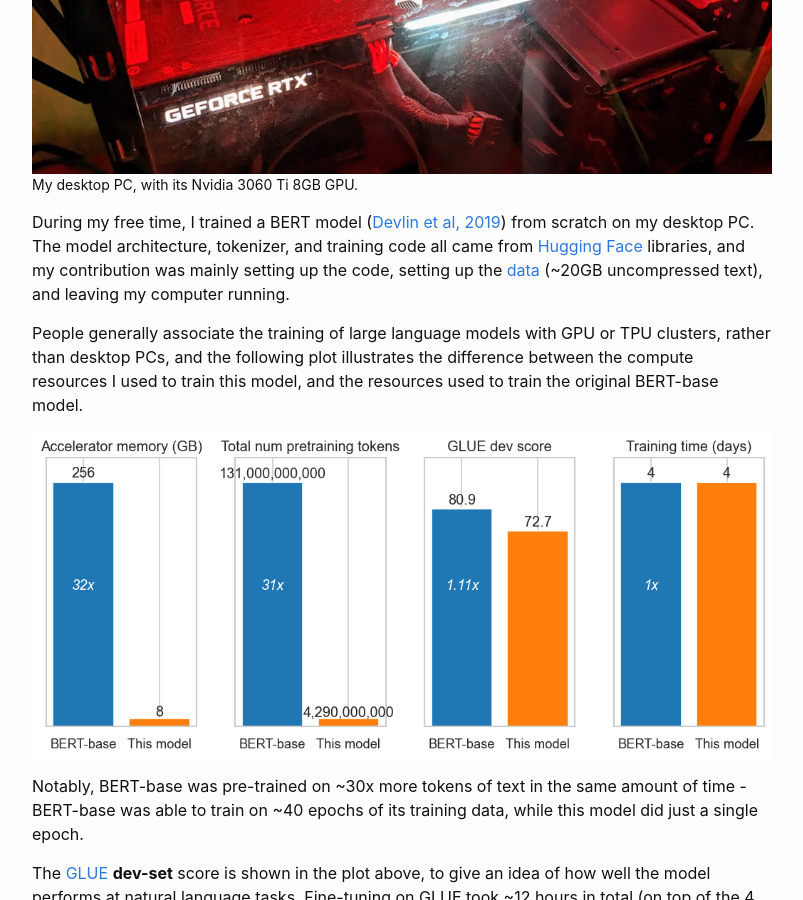
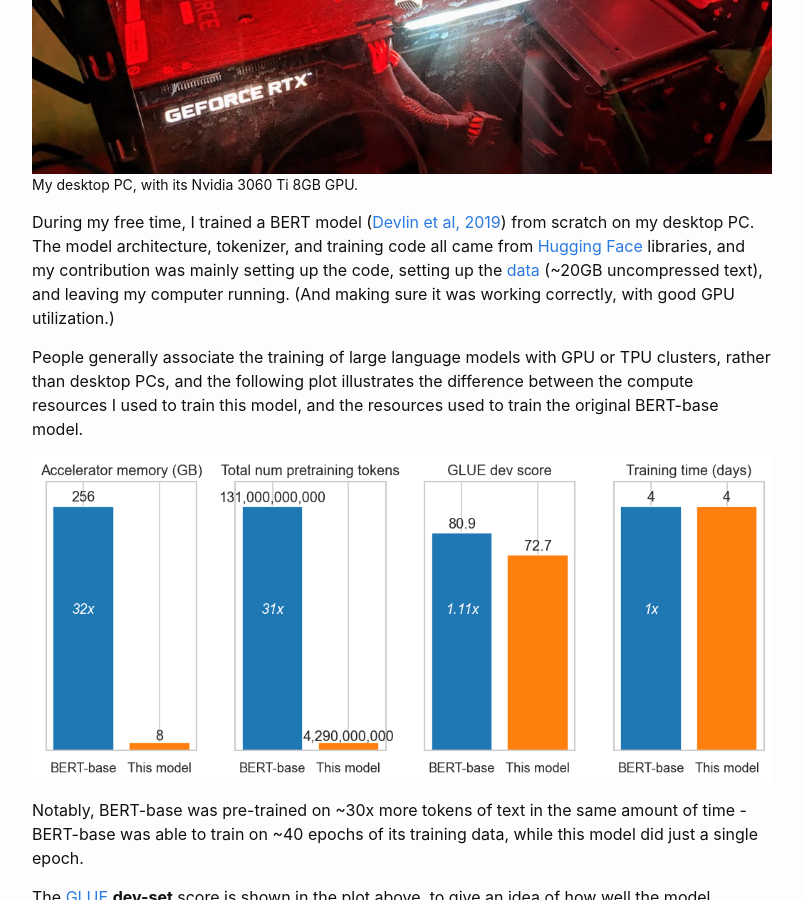
Before and after one commit to sradc/sradc.github.io, a Jekyll site: the page built from _posts/2023-05-29-bert-from-scratch.md, in a window 1280 px wide and 900 px high, scrolled down 485 px. Shown: the whole window, without its empty margins (238-1041 px from the left). Built offline with Jekyll 4.4.1, drawn with Linux system fonts in a browser that asks for light colours; comment, search, counter and statistics services are not loaded.

Commit message:
added note on GPU utilization

```diff
--- a/_posts/2023-05-29-bert-from-scratch.md
+++ b/_posts/2023-05-29-bert-from-scratch.md
@@ -19,7 +19,7 @@
 </figure>
 </p>
 
-During my free time, I trained a BERT model ([Devlin et al, 2019](https://arxiv.org/abs/1810.04805)) from scratch on my desktop PC. The model architecture, tokenizer, and training code all came from [Hugging Face](https://huggingface.co/) libraries, and my contribution was mainly setting up the code, setting up the [data](https://huggingface.co/datasets/sradc/chunked-shuffled-wikipedia20220301en-bookcorpusopen) (~20GB uncompressed text), and leaving my computer running.
+During my free time, I trained a BERT model ([Devlin et al, 2019](https://arxiv.org/abs/1810.04805)) from scratch on my desktop PC. The model architecture, tokenizer, and training code all came from [Hugging Face](https://huggingface.co/) libraries, and my contribution was mainly setting up the code, setting up the [data](https://huggingface.co/datasets/sradc/chunked-shuffled-wikipedia20220301en-bookcorpusopen) (~20GB uncompressed text), and leaving my computer running. (And making sure it was working correctly, with good GPU utilization.)
 
 People generally associate the training of large language models with GPU or TPU clusters, rather than desktop PCs, and the following plot illustrates the difference between the compute resources I used to train this model, and the resources used to train the original BERT-base model.
 
```
